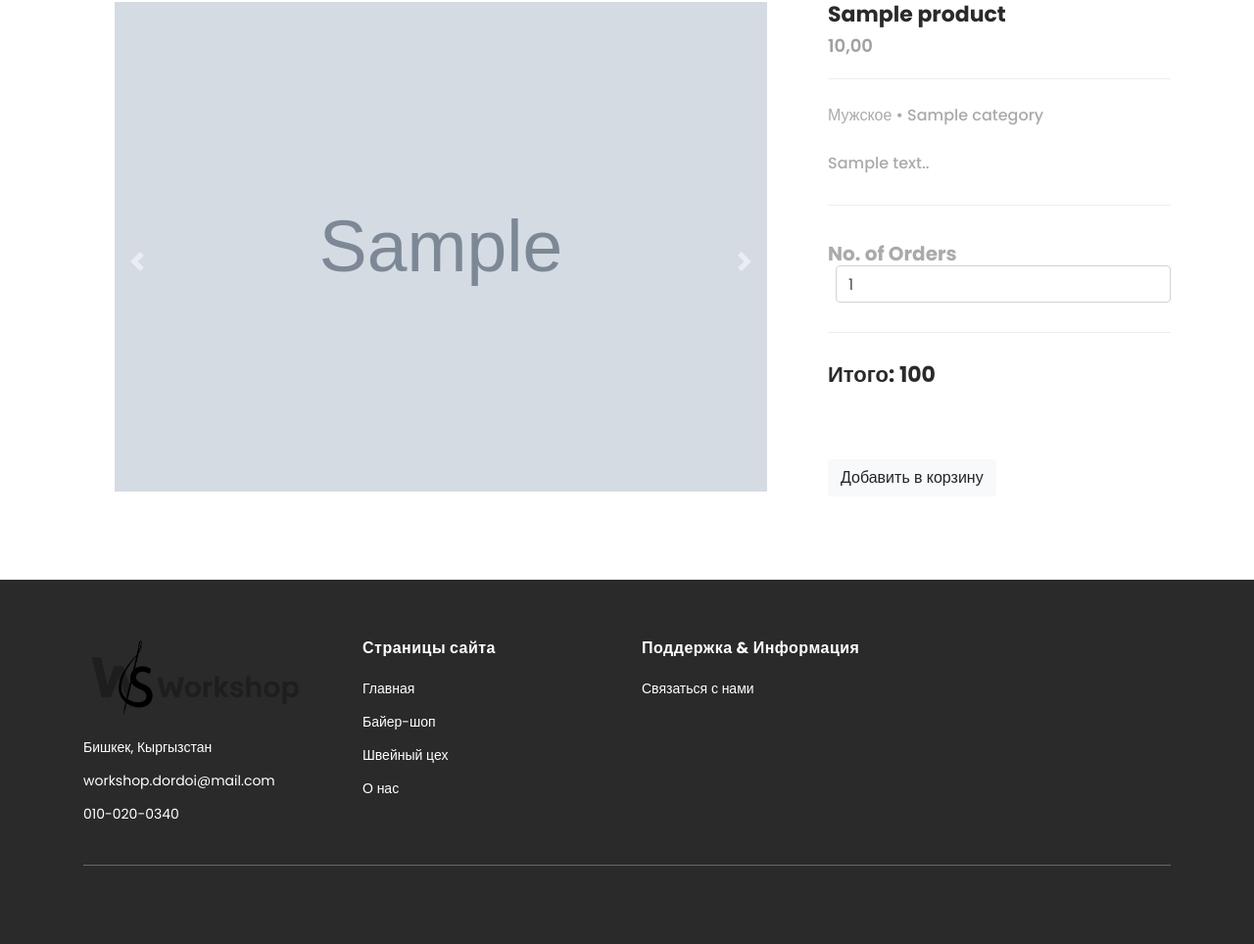
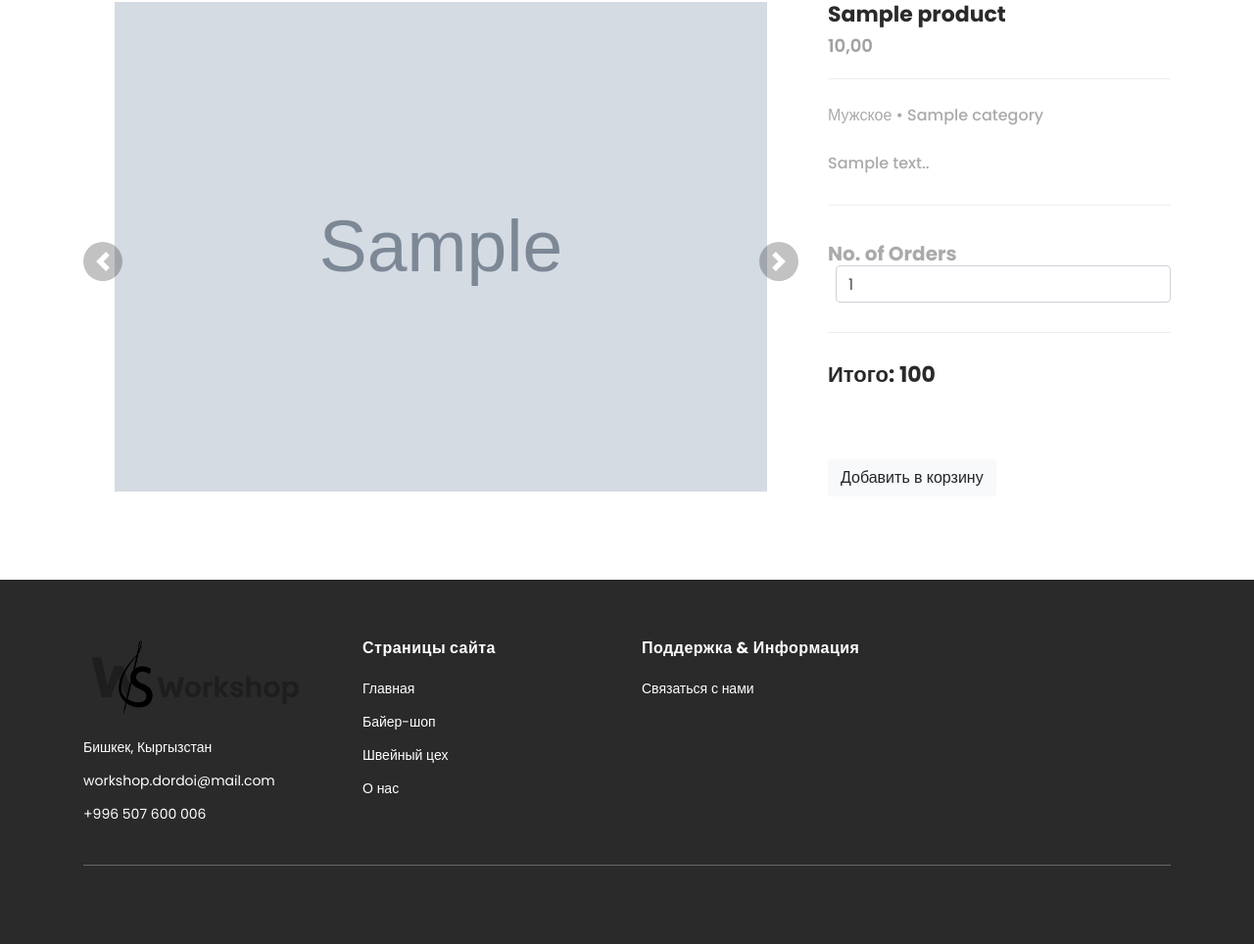
Before and after one commit to bbbbbbbyoda/workshopdor, a Django app: a page that uses buyershop/templates/base.html in a window 1280 px wide. Shown: the part 126-1090 px from the top of the page at 98% size. Run offline with Django 4.2, Linux system fonts and the light colour scheme; tables that the repository leaves empty hold one stand-in row (values such as "Sample post"); grey boxes marked "Sample" are stand-in pictures; parts of the project's set-up code (start-up, migrations or seed data) failed here and were passed over; some libraries are stand-ins or nearby versions.

Commit message:
Добавить фон стрелке для прокрутки товара

```diff
--- a/buyershop/templates/base.html
+++ b/buyershop/templates/base.html
@@ -102,7 +102,7 @@
                         <ul>
                             <li><a href="#">Бишкек, Кыргызстан</a></li>
                             <li><a href="#">workshop.dordoi@mail.com</a></li>
-                            <li><a href="#">010-020-0340</a></li>
+                            <li><a href="#">+996 507 600 006</a></li>
                         </ul>
                     </div>
                 </div>
@@ -119,7 +119,7 @@
                 <div class="col-lg-3">
                     <h4>Поддержка &amp; Информация</h4>
                     <ul>
-                        <li><a href="https://t.me/nenenavizhu">Связаться с нами</a></li>
+                        <li><a href="https://t.me/workshopoptom">Связаться с нами</a></li>
                     </ul>
                 </div>
                 <div class="col-lg-12">
--- a/buyershop/templates/buyershop/product-detail.html
+++ b/buyershop/templates/buyershop/product-detail.html
@@ -4,10 +4,8 @@
 {% block content %}
 
 <body>
-
 <br><br>
 
-    <!-- ***** Product Area Starts ***** -->
 <form action="." method="post">
     {% csrf_token %}
     <section class="section" id="product">
@@ -26,6 +24,7 @@
                                     </div>
                                 {% endfor %}
                             </div>
+                            <!-- Кнопки карусели -->
                             <button class="carousel-control-prev" type="button" data-bs-target="#carouselExampleFade" data-bs-slide="prev">
                                 <span class="carousel-control-prev-icon" aria-hidden="true"></span>
                                 <span class="visually-hidden">Previous</span>
@@ -41,8 +40,6 @@
                     <div class="right-content">
                         <h4>{{ product.name }}</h4>
                         <span class="price">{{ product.price }}</span>
-
-
                         <span>{{ product.sex }} • {{ product.category }}</span>
                         <span>{{ product.description }}.</span>
                         <div class="quantity-content">
@@ -51,35 +48,55 @@
                             </div>
                             <div class="right-content">
                                 <div class="quantity buttons_added">
-                                <input type="number"  min="1" name="quantity" value="1" class="form-control">
+                                    <input type="number" min="1" name="quantity" value="1" class="form-control">
                                 </div>
                             </div>
                         </div>
                         <h4 class="total">Итого: 100</h4>
-                    <br>
-                    <br>
-                    <br>
+                        <br><br><br>
                         <button type="submit" class="btn btn-light">Добавить в корзину</button>
                     </div>
                 </div>
             </div>
         </div>
     </section>
-    <!-- ***** Product Area Ends ***** -->
 </form>
-</body>
+
+<style>
+    /* Стили для кнопок карусели */
+    .carousel-control-prev,
+    .carousel-control-next {
+        background-color: rgba(0, 0, 0, 0.3); /* Полупрозрачный темный фон */
+        width: 40px;
+        height: 40px;
+        border-radius: 50%;
+        top: 50%;
+        transform: translateY(-50%);
+        opacity: 0.8;
+    }
+    .carousel-control-prev:hover,
+    .carousel-control-next:hover {
+        background-color: rgba(0, 0, 0, 0.5); /* Темнее при наведении */
+    }
+    /* Белые стрелки (контрастные на темном фоне) */
+    .carousel-control-prev-icon,
+    .carousel-control-next-icon {
+        filter: brightness(0) invert(1); /* Всегда белые */
+        width: 20px;
+        height: 20px;
+    }
+</style>
 
 <script>
-    let price = document.querySelector('.price').innerHTML
-    let quantity = document.getElementsByName('quantity')[0]
-    let total = document.querySelector('.total')
+    let price = document.querySelector('.price').innerHTML;
+    let quantity = document.getElementsByName('quantity')[0];
+    let total = document.querySelector('.total');
+
     quantity.addEventListener('change', (event) => {
-        let total_price = event.target.value * parseFloat(price)
-        total.innerHTML = `Итого: ${total_price}`
-        }
-        )
-
-
+        let total_price = event.target.value * parseFloat(price);
+        total.innerHTML = `Итого: ${total_price}`;
+    });
 </script>
 
+</body>
 {% endblock content %}
```
Lines whose indentation alone changed are shown as unchanged.
